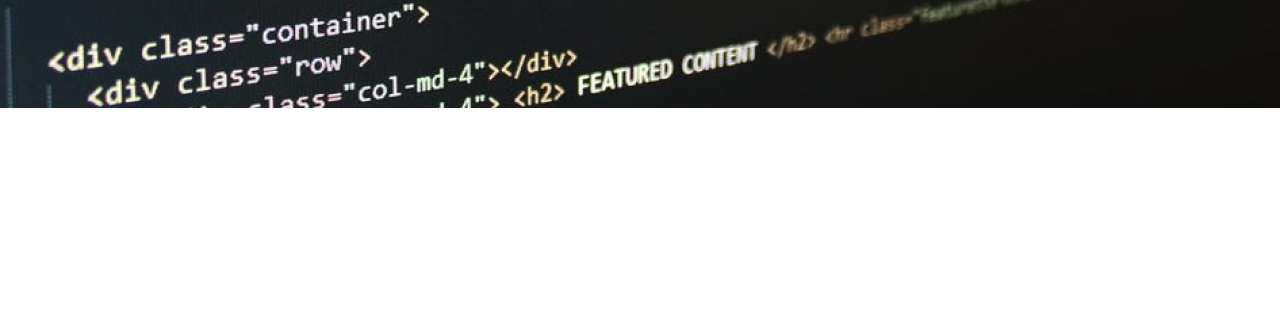
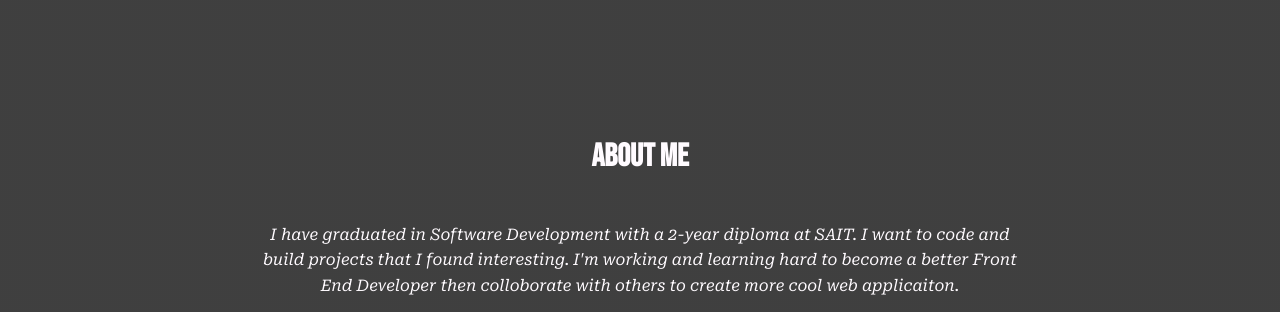
Before and after one commit to TieuVanHien/portfolio, a React (Create React App) app: page / in a window 1280 px wide. Shown: the part 692-1004 px from the top of the page. Before the commit the page ends 800 px from the top, so only its background shows below. Built offline with nearby package versions, Linux system fonts and the light colour scheme.

Commit message:
update added section

```diff
--- a/package.json
+++ b/package.json
@@ -7,6 +7,7 @@
     "@testing-library/react": "^13.2.0",
     "@testing-library/user-event": "^13.5.0",
     "hamburger-react": "^2.5.0",
+    "particles-bg": "^2.5.5",
     "react": "^18.1.0",
     "react-dom": "^18.1.0",
     "react-scripts": "5.0.1",
--- a/src/App.js
+++ b/src/App.js
@@ -1,11 +1,26 @@
 import { Nav } from "./components";
-import { Home } from "./sections";
+import { Home, About } from "./sections";
+import ParticlesBg from "particles-bg";
 
 function App() {
   return (
     <div className="App">
+      <ParticlesBg
+        width="100%"
+        height="auto"
+        type="cobweb"
+        color="#ffffff"
+        num={70}
+        bg={{
+          position: "fixed",
+          zIndex: -1,
+          width: "100%",
+          height: "auto",
+        }}
+      />
       <Nav />
       <Home />
+      <About />
     </div>
   );
 }
--- a/src/scss/values/_typography.scss
+++ b/src/scss/values/_typography.scss
@@ -23,8 +23,12 @@ $fontBody: "Roboto Serif", serif;
 
 html,
 body {
-  margin: 0;
-  padding: 0;
+  margin: 0 !important;
+  padding: 0 !important;
+  background: linear-gradient(0deg, rgba(0, 0, 0, 0.5), rgba(0, 0, 0, 0.5));
+  .particles-bg-canvas-self {
+    background-color: $black;
+  }
 }
 
 input,
@@ -46,12 +50,14 @@ textarea {
 
 body {
   font-family: $fontBody;
-  color: $black;
+  color: $white;
   line-height: 1.6;
 }
 
 p {
   font-family: $fontBody;
-  color: $black;
+  width: 60%;
+  text-align: center;
+  color: $white;
   font-size: 1em;
 }
--- /dev/null
+++ b/src/sections/about.js
@@ -0,0 +1,19 @@
+export const About = () => {
+  return (
+    <section className="about">
+      <div
+        className="container"
+        style={{ display: "flex", flexDirection: "column" }}
+      >
+        <h1>About Me</h1>
+        <p>
+          {" "}
+          I have graduated in Software Development with a 2-year diploma at
+          SAIT. I want to code and build projects that I found interesting. I'm
+          working and learning hard to become a better Front End Developer then
+          colloborate with others to create more cool web applicaiton.
+        </p>
+      </div>
+    </section>
+  );
+};
--- a/src/sections/home.js
+++ b/src/sections/home.js
@@ -1,11 +1,9 @@
 import TypingEffect from "typing-effect-react";
-import { background } from "../assets";
 
 export const Home = () => {
   return (
     <section className="home">
       <div className="container">
-        <img src={background} alt="background home page" />
         <div className="home headings">
           <h1>
             <span style={{ color: "#F4DB7D" }}> Hello</span>, I'm Van Hien Tieu
--- a/src/sections/index.js
+++ b/src/sections/index.js
@@ -1 +1,2 @@
 export { Home } from "./home";
+export { About } from "./about";
```
Also changed, not shown: src/assets/narrow.png (deleted), 1 other file (tests, documents, lock files or other folders).
